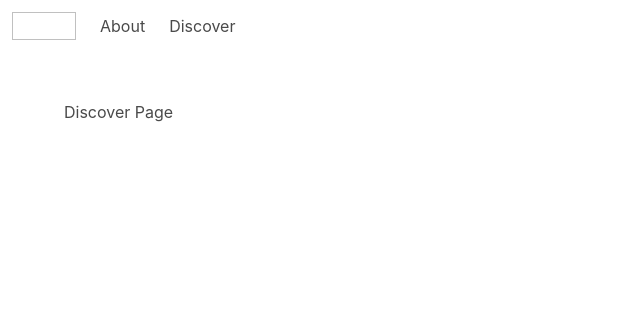
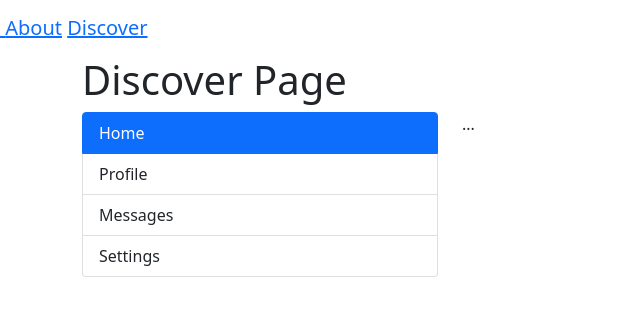
Before and after one commit to Alos222/project_wayfarer, a Django app: page /discover/ in a window 1280 px wide. Shown: the top 316 px of the page, without its empty margins (0-640 px from the left). Run offline with Django 4.2, Linux system fonts and the light colour scheme.

Commit message:
add bootstrap, removal of bulma

```diff
--- a/main_app/templates/base.html
+++ b/main_app/templates/base.html
@@ -7,11 +7,12 @@
         <meta charset="utf-8">
         <meta name="viewport" content="width=device-width, initial-scale=1">
         <title>Wayfarer</title>
-        <link rel="stylesheet" href="https://cdn.jsdelivr.net/npm/bulma@0.9.3/css/bulma.min.css">
+        <link href="https://cdn.jsdelivr.net/npm/bootstrap@5.1.3/dist/css/bootstrap.min.css" rel="stylesheet" integrity="sha384-1BmE4kWBq78iYhFldvKuhfTAU6auU8tT94WrHftjDbrCEXSU1oBoqyl2QvZ6jIW3" crossorigin="anonymous">
         <link rel="stylesheet" href="https://cdnjs.cloudflare.com/ajax/libs/font-awesome/5.15.4/css/all.min.css">
         <link rel="stylesheet" href="{% static 'styles/main.css' %}">
         <script src="https://ajax.googleapis.com/ajax/libs/jquery/3.6.0/jquery.min.js"></script>
         <script src="{% static 'scripts/main.js' %}" defer></script>
+        <script src="https://cdn.jsdelivr.net/npm/bootstrap@5.1.3/dist/js/bootstrap.bundle.min.js" integrity="sha384-ka7Sk0Gln4gmtz2MlQnikT1wXgYsOg+OMhuP+IlRH9sENBO0LRn5q+8nbTov4+1p" crossorigin="anonymous"></script>
     </head>
 
     <body>
--- a/main_app/templates/discover.html
+++ b/main_app/templates/discover.html
@@ -1,4 +1,22 @@
 {% extends 'base.html' %}
 {% block content %}
     <h1>Discover Page</h1>
+    <div class="row">
+        <div class="col-4">
+          <div class="list-group" id="list-tab" role="tablist">
+            <a class="list-group-item list-group-item-action active" id="list-home-list" data-bs-toggle="list" href="#list-home" role="tab" aria-controls="list-home">Home</a>
+            <a class="list-group-item list-group-item-action" id="list-profile-list" data-bs-toggle="list" href="#list-profile" role="tab" aria-controls="list-profile">Profile</a>
+            <a class="list-group-item list-group-item-action" id="list-messages-list" data-bs-toggle="list" href="#list-messages" role="tab" aria-controls="list-messages">Messages</a>
+            <a class="list-group-item list-group-item-action" id="list-settings-list" data-bs-toggle="list" href="#list-settings" role="tab" aria-controls="list-settings">Settings</a>
+          </div>
+        </div>
+        <div class="col-8">
+          <div class="tab-content" id="nav-tabContent">
+            <div class="tab-pane fade show active" id="list-home" role="tabpanel" aria-labelledby="list-home-list">...</div>
+            <div class="tab-pane fade" id="list-profile" role="tabpanel" aria-labelledby="list-profile-list">...</div>
+            <div class="tab-pane fade" id="list-messages" role="tabpanel" aria-labelledby="list-messages-list">...</div>
+            <div class="tab-pane fade" id="list-settings" role="tabpanel" aria-labelledby="list-settings-list">...</div>
+          </div>
+        </div>
+      </div>
 {% endblock %}
```
